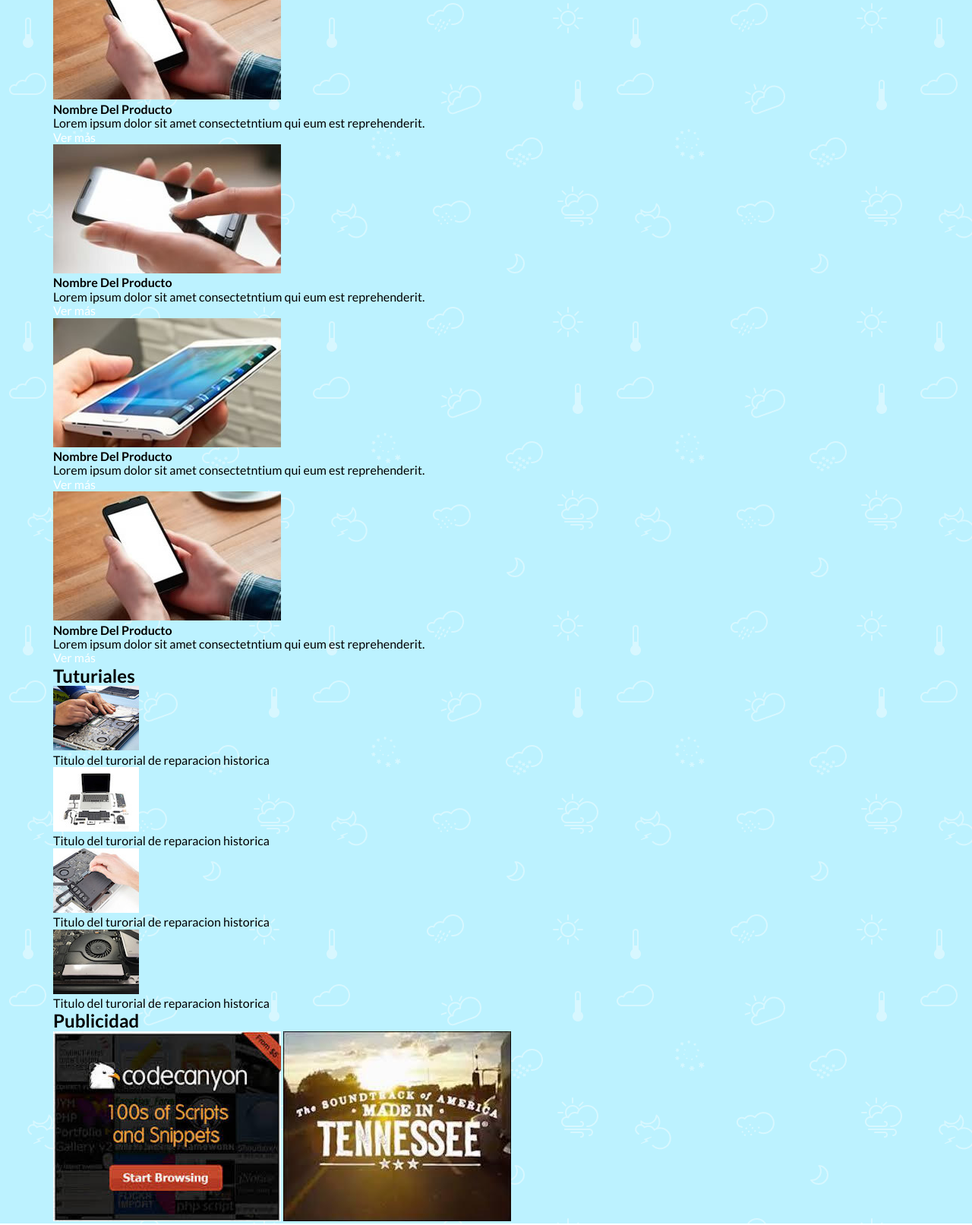
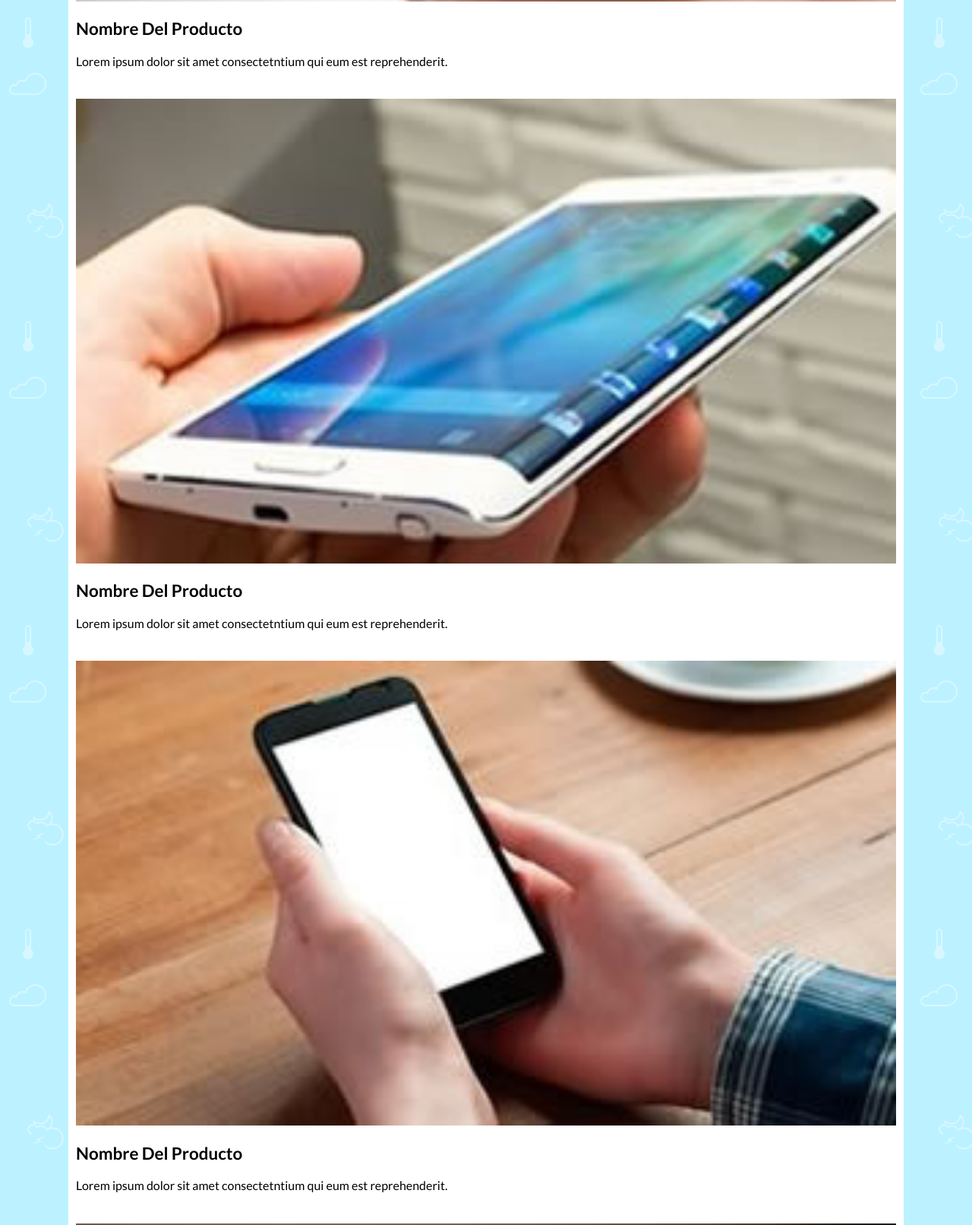
Before and after one commit to NahuelPalladini/Craftsy, a plain HTML site: page views/home.html in a window 1280 px wide. Shown: the part 720-2333 px from the top of the page at 76% size. Drawn offline with Linux system fonts and the light colour scheme.

Commit message:
Mobile Finish

```diff
--- a/public/css/header.css
+++ b/public/css/header.css
@@ -3,8 +3,21 @@ header {
     padding: 20px;
 }
 
+header section {
+    display: flex;
+    justify-content: space-between;
+}
+
+header section a {
+    border: 1px solid #ffffff;
+    padding: 5px;
+    border-radius: 4px;
+    font-size: 1.5em;
+}
+
 header nav {
     margin-top: 20px;
+    display: none; /* Desaparece */
 }
 
 header nav ul {
--- a/public/css/home.css
+++ b/public/css/home.css
@@ -0,0 +1,74 @@
+/* MOBILE */
+
+/* Seccion Products */
+.home__main__seccion {
+    width: 100%;
+    padding: 20px;
+}
+
+.home__main__seccion__article {
+    width: 100%;
+    background-color: #ffffff;
+    padding: 10px;
+}
+
+.home__main__seccion__article img {
+    width: 100%;
+}
+
+.home__main__seccion__article h4 {
+    margin: 20px 0;
+    font-size: 1.4rem;
+}
+
+.home__main__seccion__article p {
+    line-height: 1.3rem;
+}
+
+/* Tutoriales */
+
+.home__main__aside{
+    width: 100%;
+    padding: 20px;
+}
+
+.home__main__aside h2 {
+    background-color: #ffffff;
+    padding: 10px;
+    font-weight: 900;
+    border: 1px solid silver;
+    margin-bottom: 20px;
+}
+
+.home__main__aside--seccion{
+    margin-bottom: 20px;
+}
+
+.home__main__aside--seccion--article{
+    background-color: #ffffff;
+    border: 1px solid silver;
+    border-bottom: none;
+    padding: 10px;
+    display: flex;
+    align-items: center;
+    gap: 10px; /* espaciado entre elementos */
+}
+
+.home__main__aside--seccion--article:last-child{
+    border-bottom: 1px solid silver;
+} /* Last-child = El ultimo elemento entre el grupo de hermanos */
+
+
+
+
+.home__main__aside--seccion--publicidad {
+    padding: 10px;
+    background-color: #ffffff;
+    display: flex;
+    flex-direction: column;
+    gap: 20px ;
+}
+
+.home__main__aside--seccion--publicidad img {
+    width: 100%;
+}
--- a/views/home.html
+++ b/views/home.html
@@ -1,14 +1,21 @@
 <!DOCTYPE html>
 <html lang="en">
   <head>
-    <meta charset="UTF-8">
-    <meta name="viewport" content="width=device-width, initial-scale=1.0">
+    <meta charset="UTF-8" />
+    <meta name="viewport" content="width=device-width, initial-scale=1.0" />
     <title>Craftsy | Home</title>
-    <link rel="stylesheet" href="/css/style.css">
+    <link rel="stylesheet" href="/css/style.css" />
+    <script
+      src="https://kit.fontawesome.com/d797b1fcfc.js"
+      crossorigin="anonymous"
+    ></script>
   </head>
   <body class="home">
     <header>
-<img src="/img/logo.png" alt="logo">
+      <section class="header__logo">
+        <img src="/img/logo.png" alt="logo" />
+        <a href=""><i class="fa-solid fa-bars"></i></a>
+      </section>
       <nav>
         <ul>
           <li><a href="">smarphones </a></li>
@@ -23,40 +30,52 @@
     </header>
     <main class="home__main">
       <section class="home__main__seccion">
-          <article class="home__main__seccion_article">
-            <img src="/img/img-phone-01.jpg" alt="img-phone-01">
-            <h4> Nombre Del Producto</h4>
-            <p>Lorem ipsum dolor sit amet consectetntium qui eum est reprehenderit.</p>
+        <article class="home__main__seccion__article">
+          <img src="/img/img-phone-01.jpg" alt="img-phone-01" />
+          <h4>Nombre Del Producto</h4>
+          <p>
+            Lorem ipsum dolor sit amet consectetntium qui eum est reprehenderit.
+          </p>
           <a href="">Ver más</a>
         </article>
-          <article class="home__main__seccion_article">
-            <img src="/img/img-phone-02.jpg" alt="img-phone-02">
-            <h4> Nombre Del Producto</h4>
-            <p>Lorem ipsum dolor sit amet consectetntium qui eum est reprehenderit.</p>
+        <article class="home__main__seccion__article">
+          <img src="/img/img-phone-02.jpg" alt="img-phone-02" />
+          <h4>Nombre Del Producto</h4>
+          <p>
+            Lorem ipsum dolor sit amet consectetntium qui eum est reprehenderit.
+          </p>
           <a href="">Ver más</a>
         </article>
-          <article class="home__main__seccion_article">
-            <img src="/img/img-phone-03.jpg" alt="img-phone-03">
-            <h4> Nombre Del Producto</h4>
-            <p>Lorem ipsum dolor sit amet consectetntium qui eum est reprehenderit.</p>
+        <article class="home__main__seccion__article">
+          <img src="/img/img-phone-03.jpg" alt="img-phone-03" />
+          <h4>Nombre Del Producto</h4>
+          <p>
+            Lorem ipsum dolor sit amet consectetntium qui eum est reprehenderit.
+          </p>
           <a href="">Ver más</a>
         </article>
-          <article class="home__main__seccion_article">
-            <img src="/img/img-phone-01.jpg" alt="img-phone-01">
-            <h4> Nombre Del Producto</h4>
-            <p>Lorem ipsum dolor sit amet consectetntium qui eum est reprehenderit.</p>
+        <article class="home__main__seccion__article">
+          <img src="/img/img-phone-01.jpg" alt="img-phone-01" />
+          <h4>Nombre Del Producto</h4>
+          <p>
+            Lorem ipsum dolor sit amet consectetntium qui eum est reprehenderit.
+          </p>
           <a href="">Ver más</a>
         </article>
-          <article class="home__main__seccion_article">
-            <img src="/img/img-phone-02.jpg" alt="img-phone-02">
-            <h4> Nombre Del Producto</h4>
-            <p>Lorem ipsum dolor sit amet consectetntium qui eum est reprehenderit.</p>
+        <article class="home__main__seccion__article">
+          <img src="/img/img-phone-02.jpg" alt="img-phone-02" />
+          <h4>Nombre Del Producto</h4>
+          <p>
+            Lorem ipsum dolor sit amet consectetntium qui eum est reprehenderit.
+          </p>
           <a href="">Ver más</a>
         </article>
-          <article class="home__main__seccion_article">
-            <img src="/img/img-phone-03.jpg" alt="img-phone-03">
-            <h4> Nombre Del Producto</h4>
-            <p>Lorem ipsum dolor sit amet consectetntium qui eum est reprehenderit.</p>
+        <article class="home__main__seccion__article">
+          <img src="/img/img-phone-03.jpg" alt="img-phone-03" />
+          <h4>Nombre Del Producto</h4>
+          <p>
+            Lorem ipsum dolor sit amet consectetntium qui eum est reprehenderit.
+          </p>
           <a href="">Ver más</a>
         </article>
       </section>
@@ -64,26 +83,26 @@
         <h2>Tuturiales</h2>
         <section class="home__main__aside--seccion">
           <article class="home__main__aside--seccion--article">
-               <img src="/img/aside-01.jpg" alt="aside 1">
+            <img src="/img/aside-01.jpg" alt="aside 1" />
             <p>Titulo del turorial de reparacion historica</p>
           </article>
           <article class="home__main__aside--seccion--article">
-                <img src="/img/aside-02.jpg" alt="aside 2">
+            <img src="/img/aside-02.jpg" alt="aside 2" />
             <p>Titulo del turorial de reparacion historica</p>
           </article>
           <article class="home__main__aside--seccion--article">
-                <img src="/img/aside-03.jpg" alt="aside 3">
+            <img src="/img/aside-03.jpg" alt="aside 3" />
             <p>Titulo del turorial de reparacion historica</p>
           </article>
           <article class="home__main__aside--seccion--article">
-                <img src="/img/aside-04.jpg" alt="aside 4">
+            <img src="/img/aside-04.jpg" alt="aside 4" />
             <p>Titulo del turorial de reparacion historica</p>
           </article>
         </section>
         <h2>Publicidad</h2>
-         <section>
-            <img src="/img/ad-01.jpg" alt="ad-01">
-            <img src="/img/ad-02.jpg" alt="ad-02">
+        <section class="home__main__aside--seccion--publicidad">
+          <img src="/img/ad-01.jpg" alt="ad-01" />
+          <img src="/img/ad-02.jpg" alt="ad-02" />
         </section>
       </aside>
     </main>
```
Lines whose indentation alone changed are shown as unchanged.
